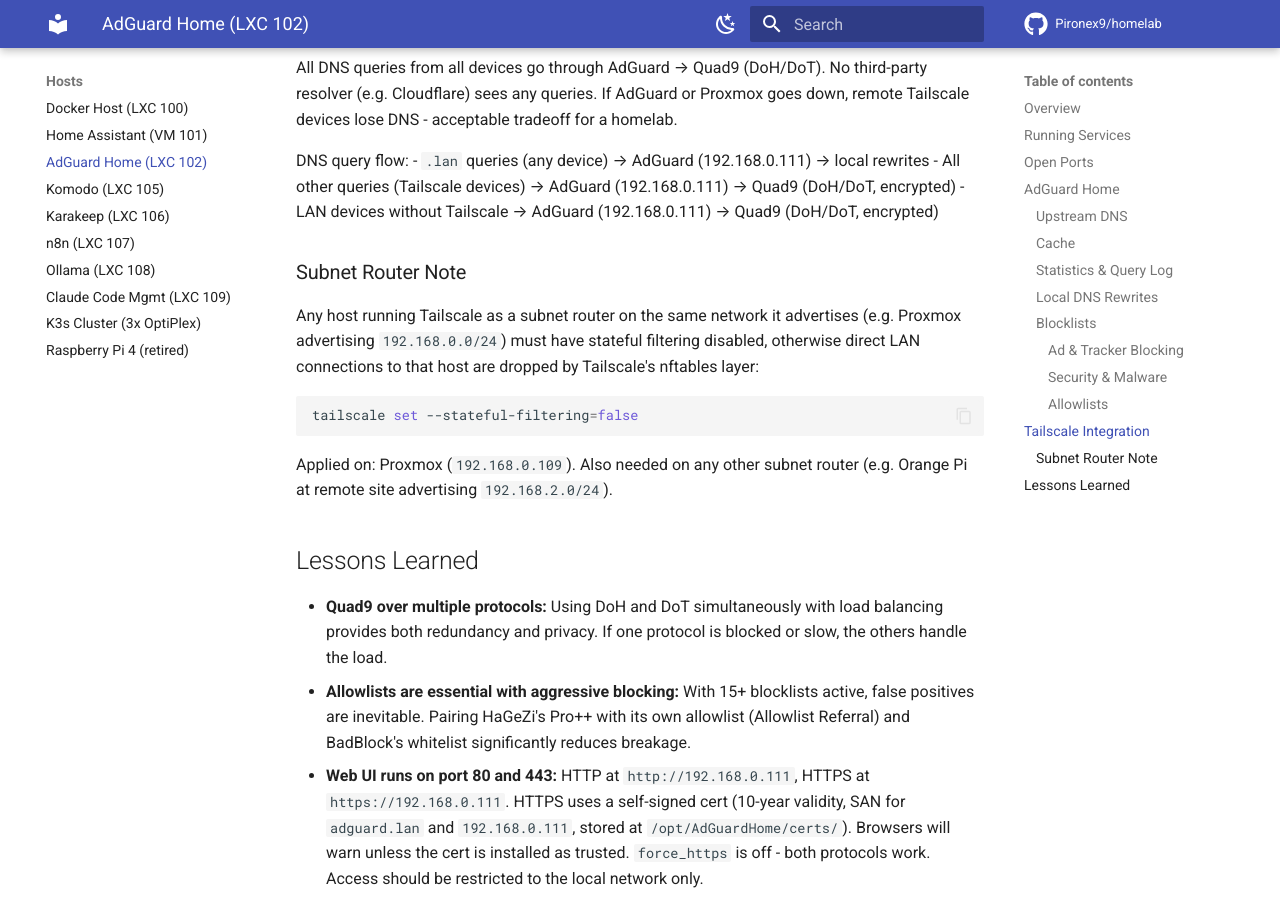
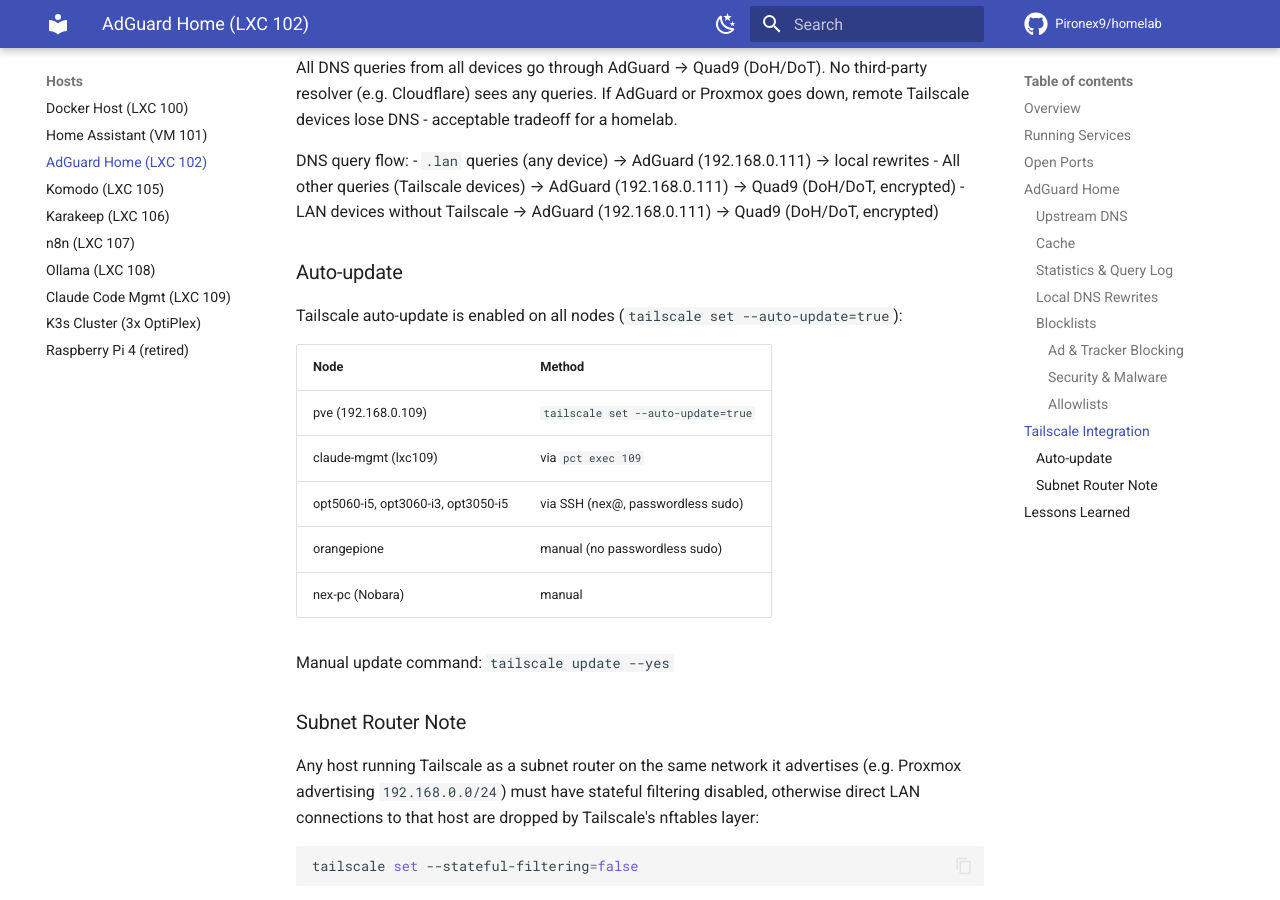
Before and after one commit to Pironex9/homelab, an MkDocs documentation site: the page built from docs/hosts/adguard.md, in a window 1280 px wide and 900 px high, scrolled down 5450 px. Built offline with MkDocs 1.6.1 and Material for MkDocs 9.7.7, drawn with Linux system fonts in a browser that asks for light colours; comment, search, counter and statistics services are not loaded.

Commit message:
Add Tailscale auto-update config to adguard doc

```diff
--- a/docs/hosts/adguard.md
+++ b/docs/hosts/adguard.md
@@ -155,6 +155,20 @@
 - All other queries (Tailscale devices) → AdGuard (192.168.0.111) → Quad9 (DoH/DoT, encrypted)
 - LAN devices without Tailscale → AdGuard (192.168.0.111) → Quad9 (DoH/DoT, encrypted)
 
+### Auto-update
+
+Tailscale auto-update is enabled on all nodes (`tailscale set --auto-update=true`):
+
+| Node | Method |
+|------|--------|
+| pve (192.168.0.109) | `tailscale set --auto-update=true` |
+| claude-mgmt (lxc109) | via `pct exec 109` |
+| opt5060-i5, opt3060-i3, opt3050-i5 | via SSH (nex@, passwordless sudo) |
+| orangepione | manual (no passwordless sudo) |
+| nex-pc (Nobara) | manual |
+
+Manual update command: `tailscale update --yes`
+
 ### Subnet Router Note
 
 Any host running Tailscale as a subnet router on the same network it advertises (e.g. Proxmox advertising `192.168.0.0/24`) must have stateful filtering disabled, otherwise direct LAN connections to that host are dropped by Tailscale's nftables layer:
```
